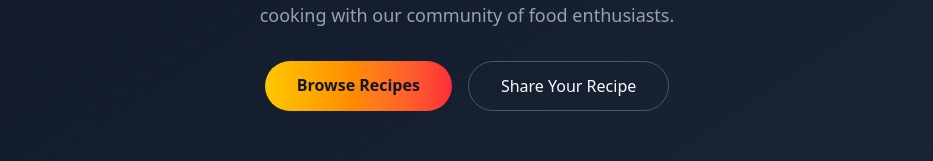
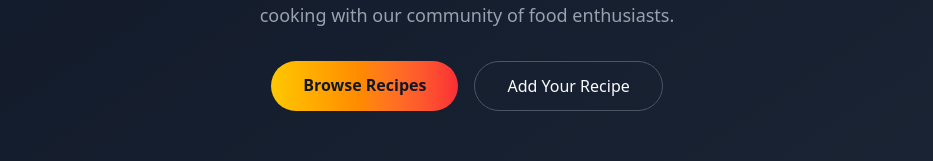
Before and after one commit to AkshatP27/Recipe_project_react, a React (Vite) app: page / in a window 1280 px wide. Shown: the part 255-416 px from the top of the page, without its empty margins (173-1106 px from the left). Built offline with nearby package versions, Linux system fonts and the light colour scheme.

Commit message:
Enhanced the Home Page

```diff
--- a/src/pages/Home.jsx
+++ b/src/pages/Home.jsx
@@ -28,7 +28,7 @@ const Home = () => {
             to="/create-recipe"
             className="px-8 py-3 border border-gray-600 rounded-full hover:border-yellow-500 hover:text-yellow-500 transition-colors duration-200"
           >
-            Share Your Recipe
+            Add Your Recipe
           </Link>
         </div>
       </div>
```
